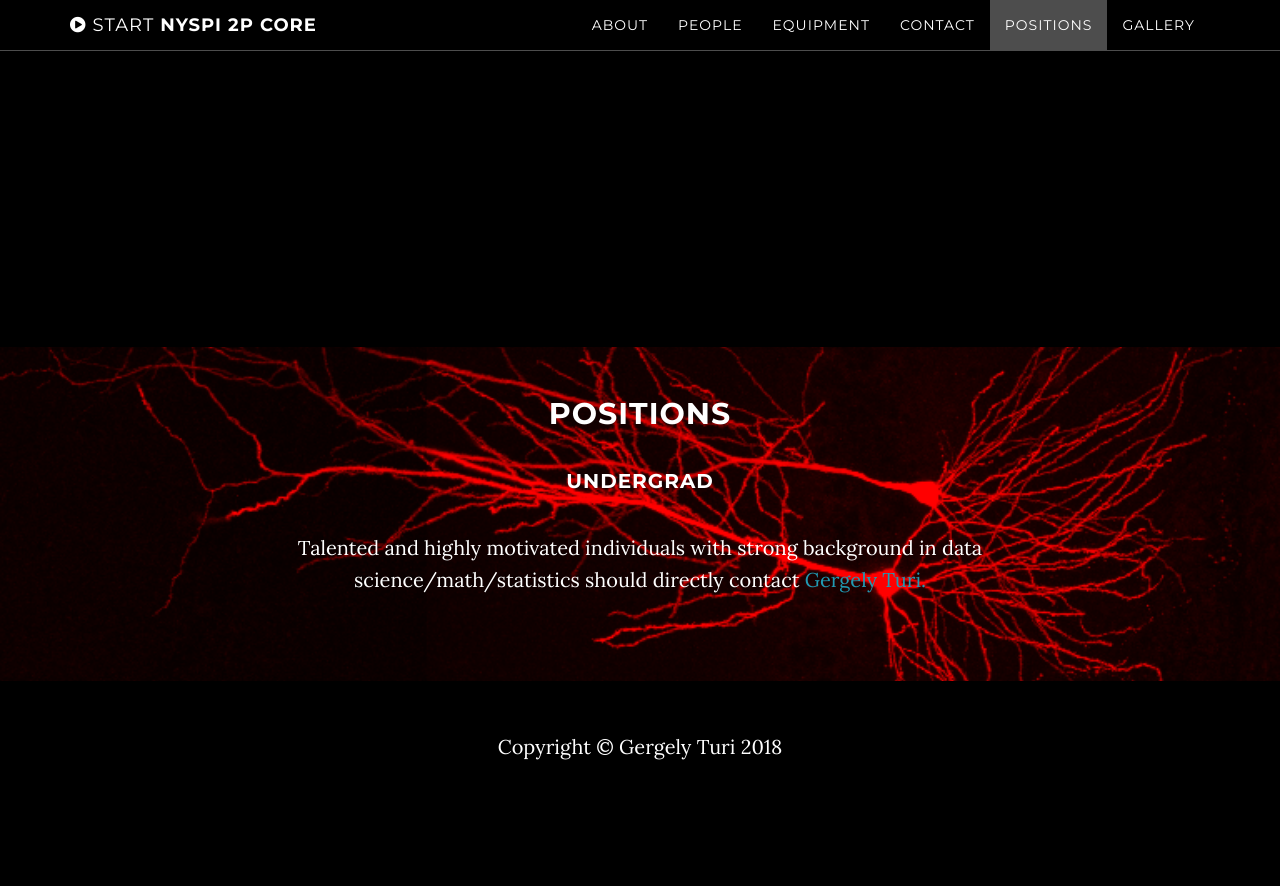
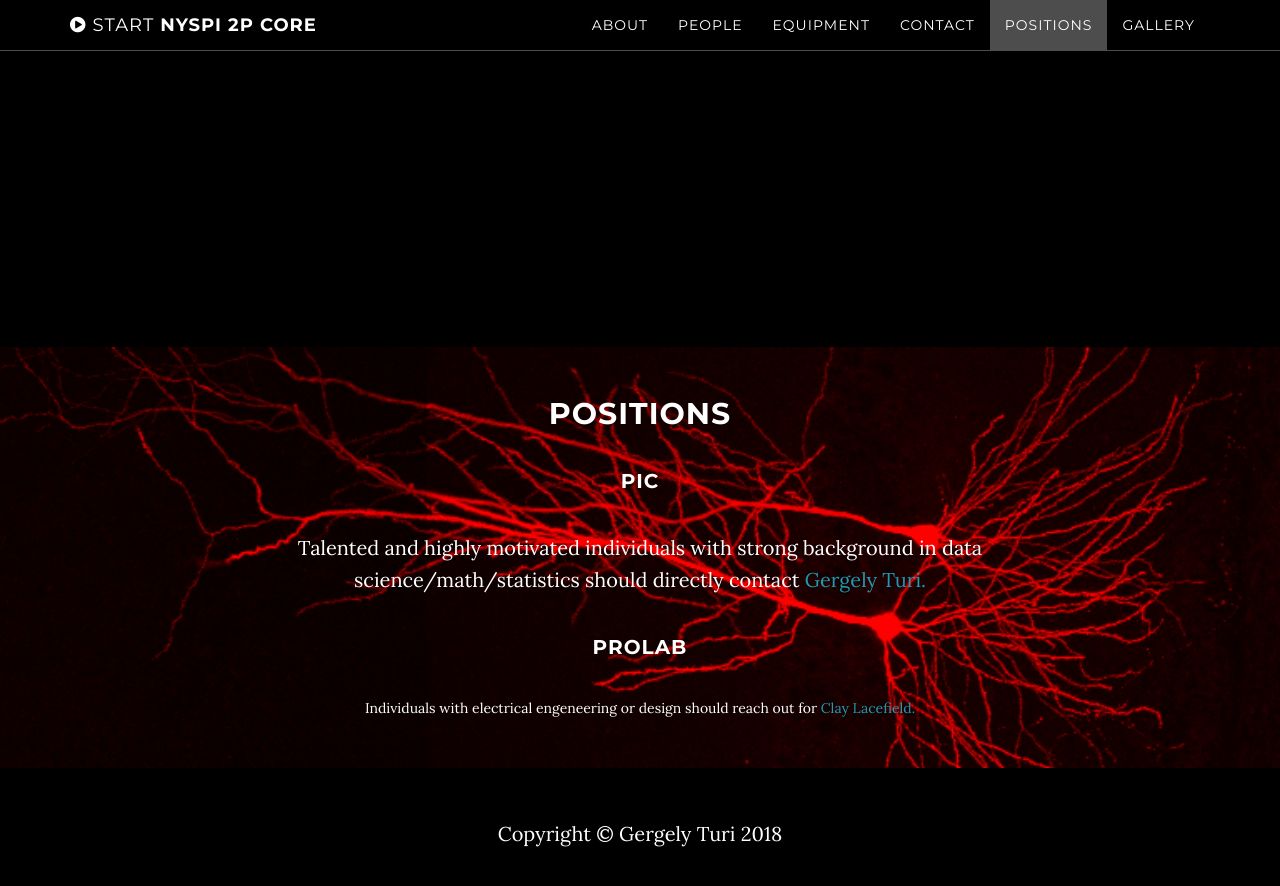
Before and after one commit to GergelyTuri/GergelyTuri.github.io, a Jekyll site: the page built from index.html, in a window 1280 px wide and 900 px high, scrolled down 3747 px. Shown: the top 886 px of the window. Built offline with Jekyll 4.4.1, drawn with Linux system fonts in a browser that asks for light colours; before the commit the page ends 4560 px from its top, so only the background shows below that.

Commit message:
positions mod

```diff
--- a/_includes/positions.html
+++ b/_includes/positions.html
@@ -4,7 +4,8 @@
             <div class="container">
                 <div class="col-lg-8 col-lg-offset-2">
                     <h2>Positions</h2>
-                    <h3><p>Undergrad</p></h3><p>Talented and highly motivated individuals with strong background in data science/math/statistics should directly contact <a href="mailto:{{ site.email }}">Gergely Turi.</a>
+                    <h3><p>PIC</p></h3><p>Talented and highly motivated individuals with strong background in data science/math/statistics should directly contact <a href="mailto:{{ site.email }}">Gergely Turi.</a>
+                    <h3><p>ProLab</p></h3>Individuals with electrical engeneering or design should reach out for <a href="mailto:col8@columbia.edu">Clay Lacefield.</a>
                 </div>
             </div>
         </div>
```
